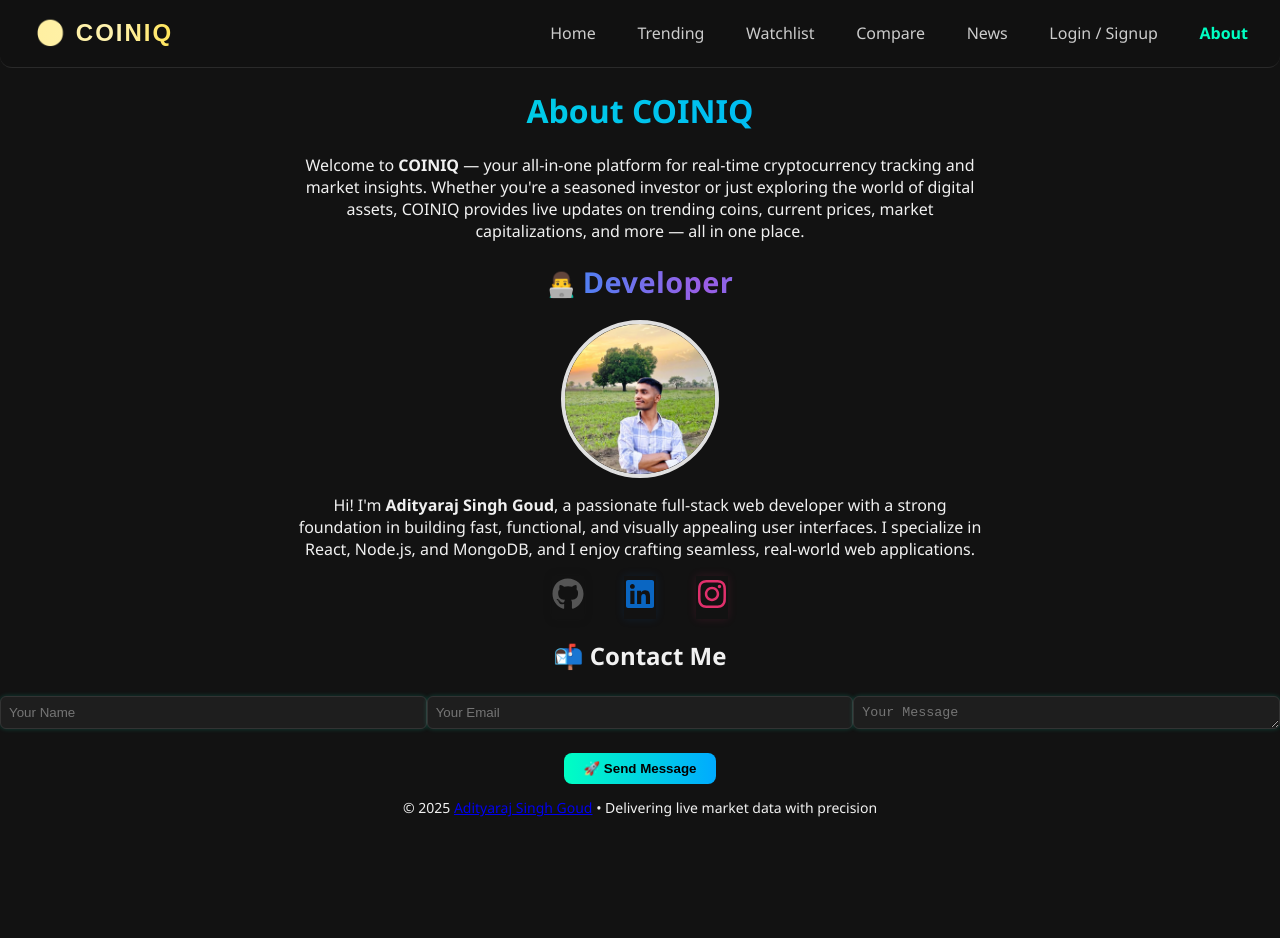
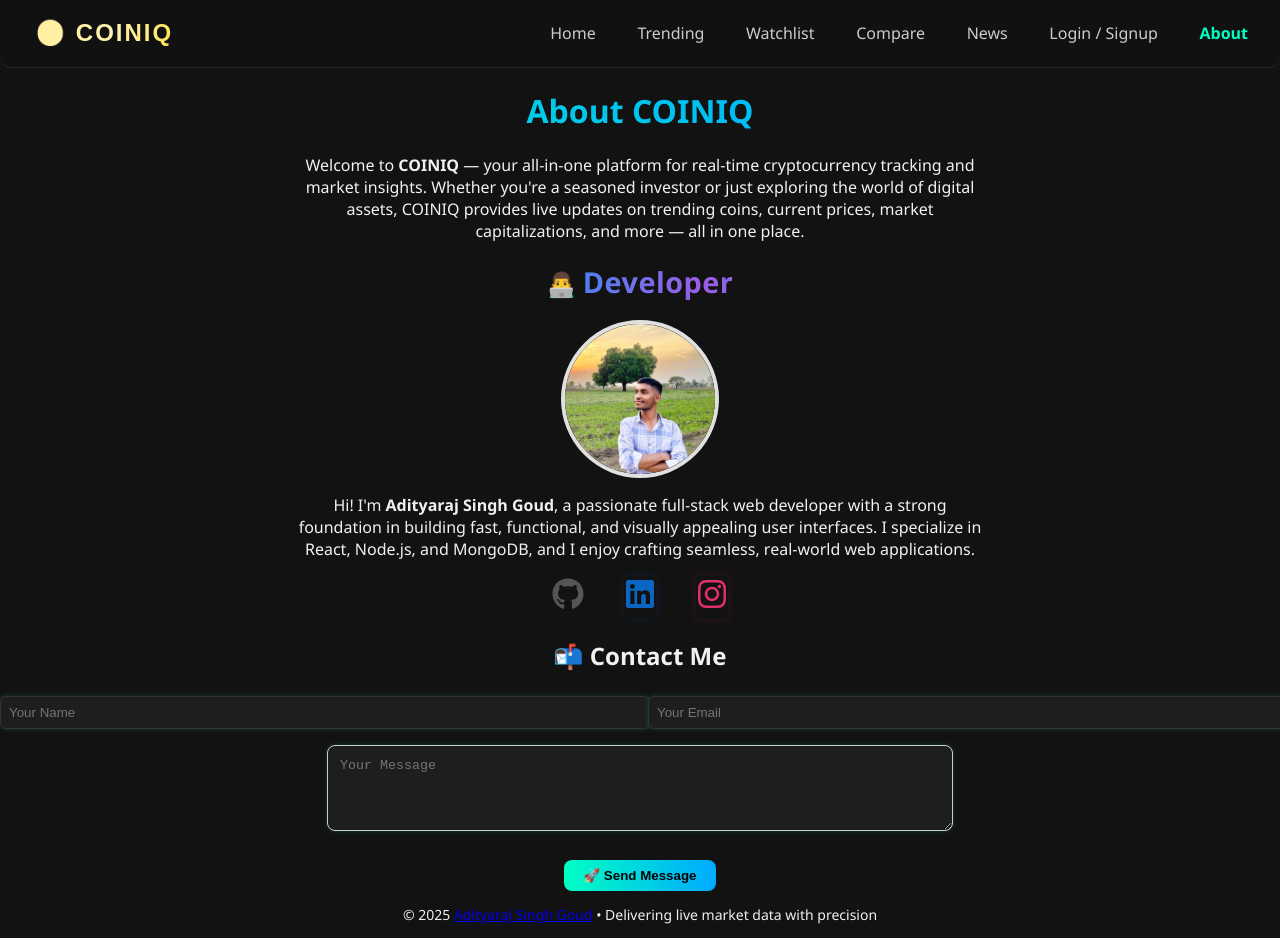
Before and after one commit to adityarajgoud/Coiniq-frontend, a React (Create React App) app: page /about in a window 1280 px wide. Before the commit the page ends 831 px from the top, so only its background shows below. Built offline with nearby package versions, Linux system fonts and the light colour scheme.

Commit message:
🚀 UI improvements: About page contact form & layout tweaks

```diff
--- a/src/pages/About.jsx
+++ b/src/pages/About.jsx
@@ -159,7 +159,7 @@
             aria-label="GitHub"
             title="GitHub"
             style={{
-              color: "#555", // light gray for visibility
+              color: "#555",
               boxShadow: "0 0 10px rgba(23, 21, 21, 0.15)",
             }}
           >
@@ -209,36 +209,53 @@
             </h2>
             <form onSubmit={handleSubmit} className="w-full">
               <div
-                className="flex flex-wrap justify-between gap-4 mb-6"
-                style={{ rowGap: "1rem" }}
+                style={{
+                  display: "flex",
+                  flexWrap: "wrap",
+                  gap: "1rem",
+                  marginBottom: "1rem",
+                }}
               >
+                <div style={{ flex: "1 1 45%", minWidth: "200px" }}>
                   <input
                     type="text"
                     name="name"
                     placeholder="Your Name"
                     required
                     className="input-glow"
-                  style={{ flex: "1 1 30%", minWidth: "200px" }}
+                    style={{ width: "100%" }}
                   />
+                </div>
+                <div style={{ flex: "1 1 45%", minWidth: "200px" }}>
                   <input
                     type="email"
                     name="email"
                     placeholder="Your Email"
                     required
                     className="input-glow"
-                  style={{ flex: "1 1 30%", minWidth: "200px" }}
+                    style={{ width: "100%" }}
                   />
+                </div>
+              </div>
+
+              <div className="mb-6" style={{ textAlign: "center" }}>
                 <textarea
                   name="message"
                   placeholder="Your Message"
-                  rows="1"
+                  rows="4"
                   required
                   className="input-glow"
-                  style={{ flex: "1 1 30%", minWidth: "200px" }}
+                  style={{
+                    width: "80%",
+                    maxWidth: "600px",
+                    padding: "0.75rem",
+                    borderRadius: "8px",
+                    border: "1px solid #ccc",
+                  }}
                 ></textarea>
               </div>
 
-              <div className="button-center">
+              <div className="button-center" style={{ textAlign: "center" }}>
                 <button
                   type="submit"
                   className="cool-btn"
```
Also changed, not shown: public/og-preview.png (added). Lines whose indentation alone changed are shown as unchanged.
